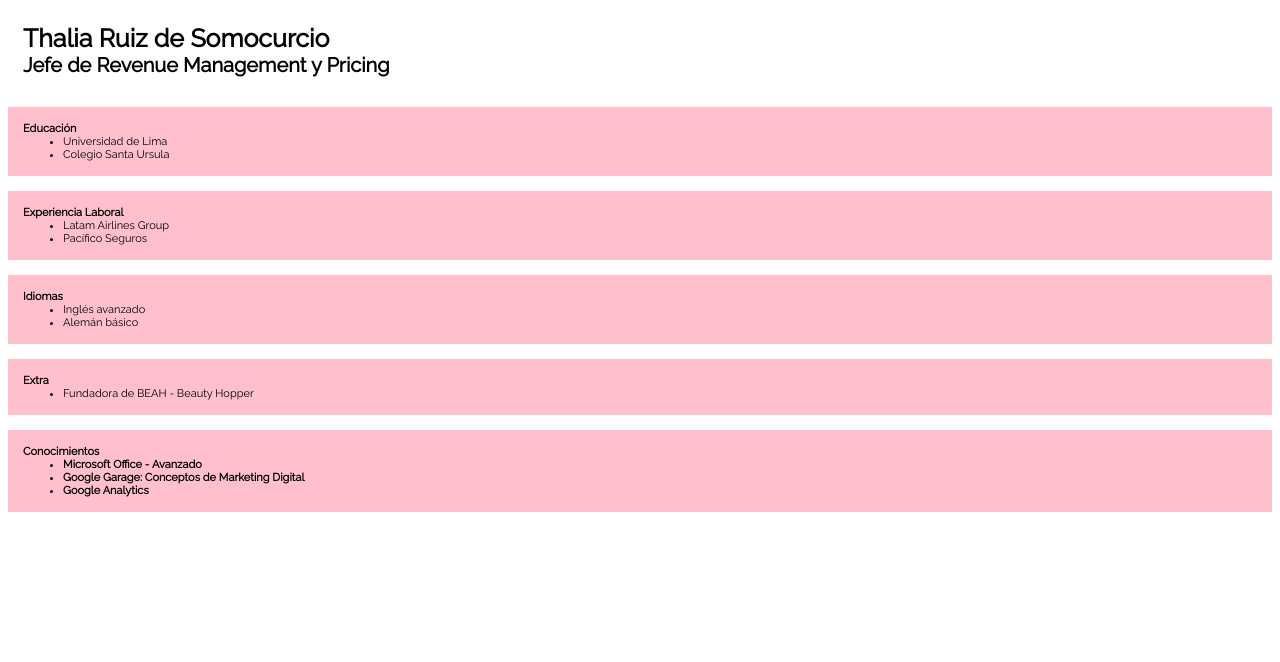
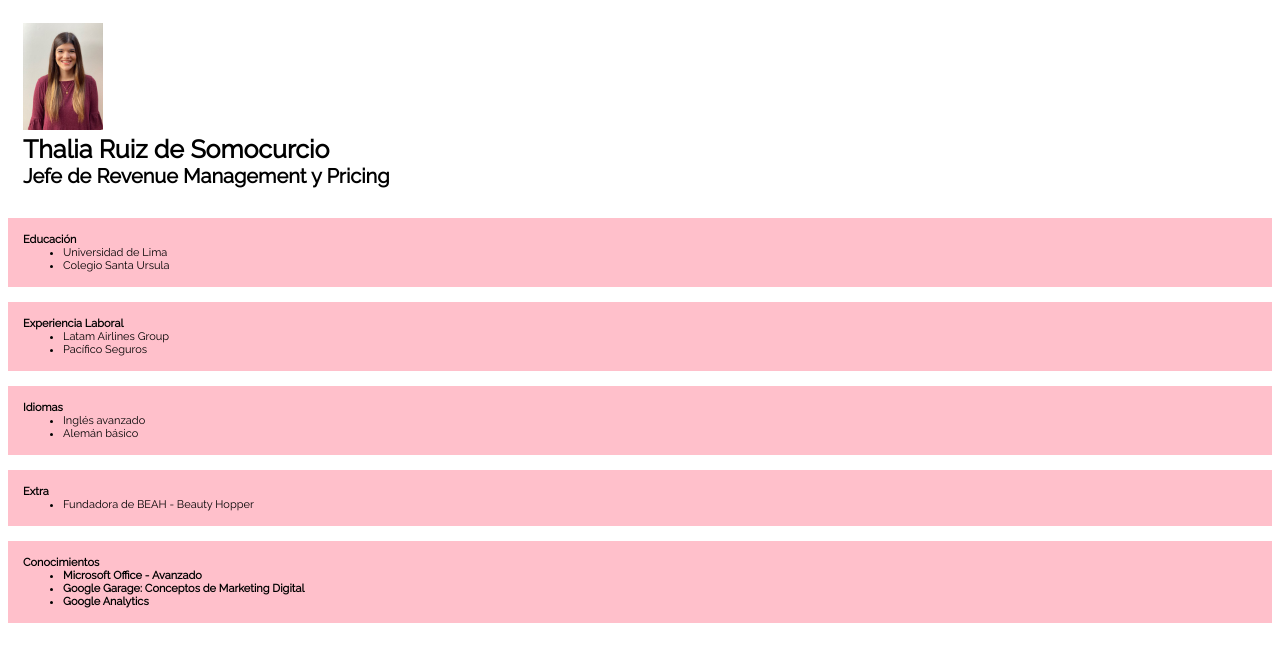
Before and after one commit to Thaliards/cv2020, a plain HTML site: page CV.html in a window 1280 px wide. Drawn offline with Linux system fonts and the light colour scheme.

Commit message:
Primer Commit

```diff
--- a/CV.html
+++ b/CV.html
@@ -37,10 +37,16 @@ header {
     padding: 15px;
 }
 
+img {
+    width: 80px;
+
+}
+
 </style>
 
 <body>
     <header>
+    <img src="IMG_7122 (1).JPG">
     <h1>Thalia Ruiz de Somocurcio</h1>
     <h2>Jefe de Revenue Management y Pricing</h2>
 </header>
```
Also changed, not shown: IMG_7122 (1).JPG (added).
